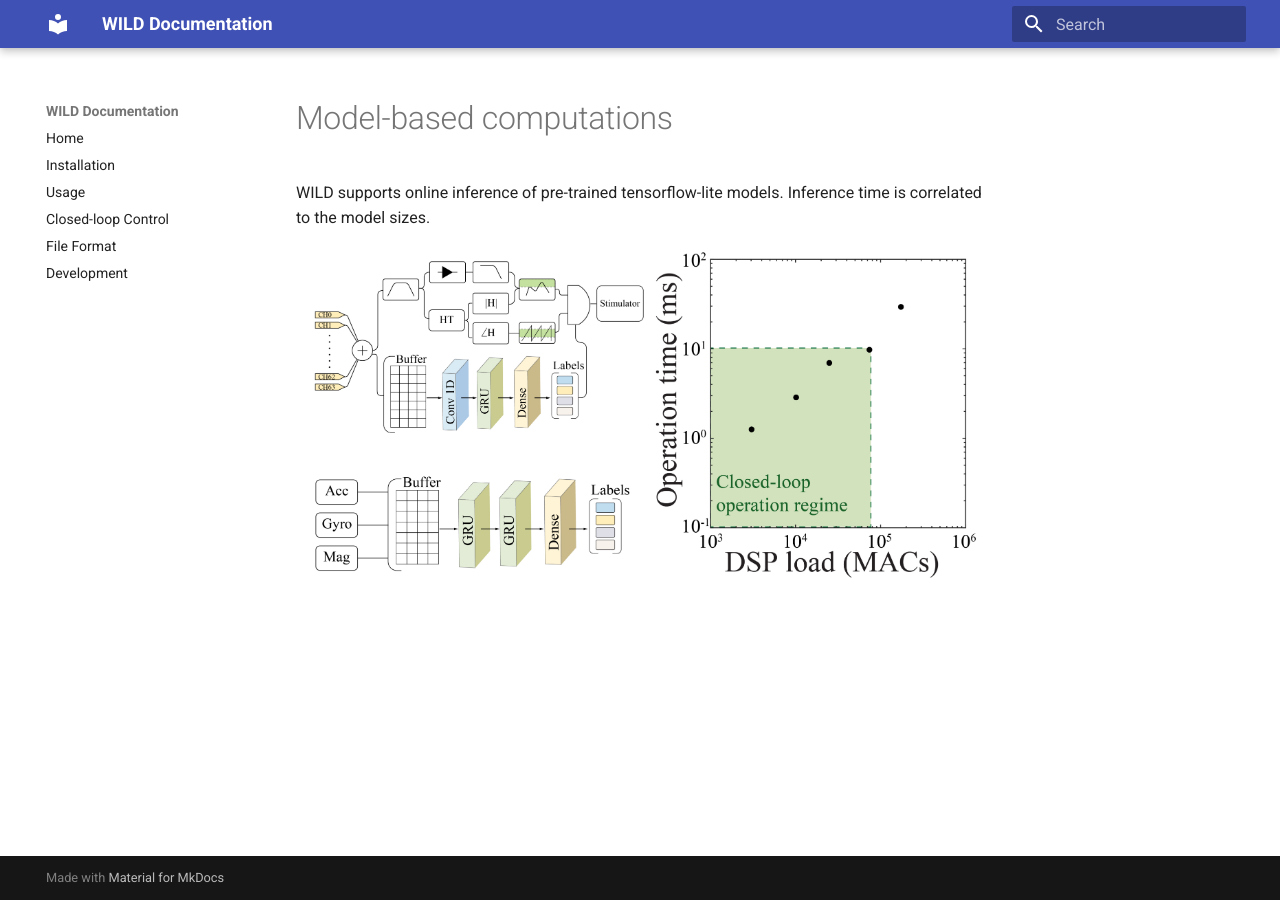
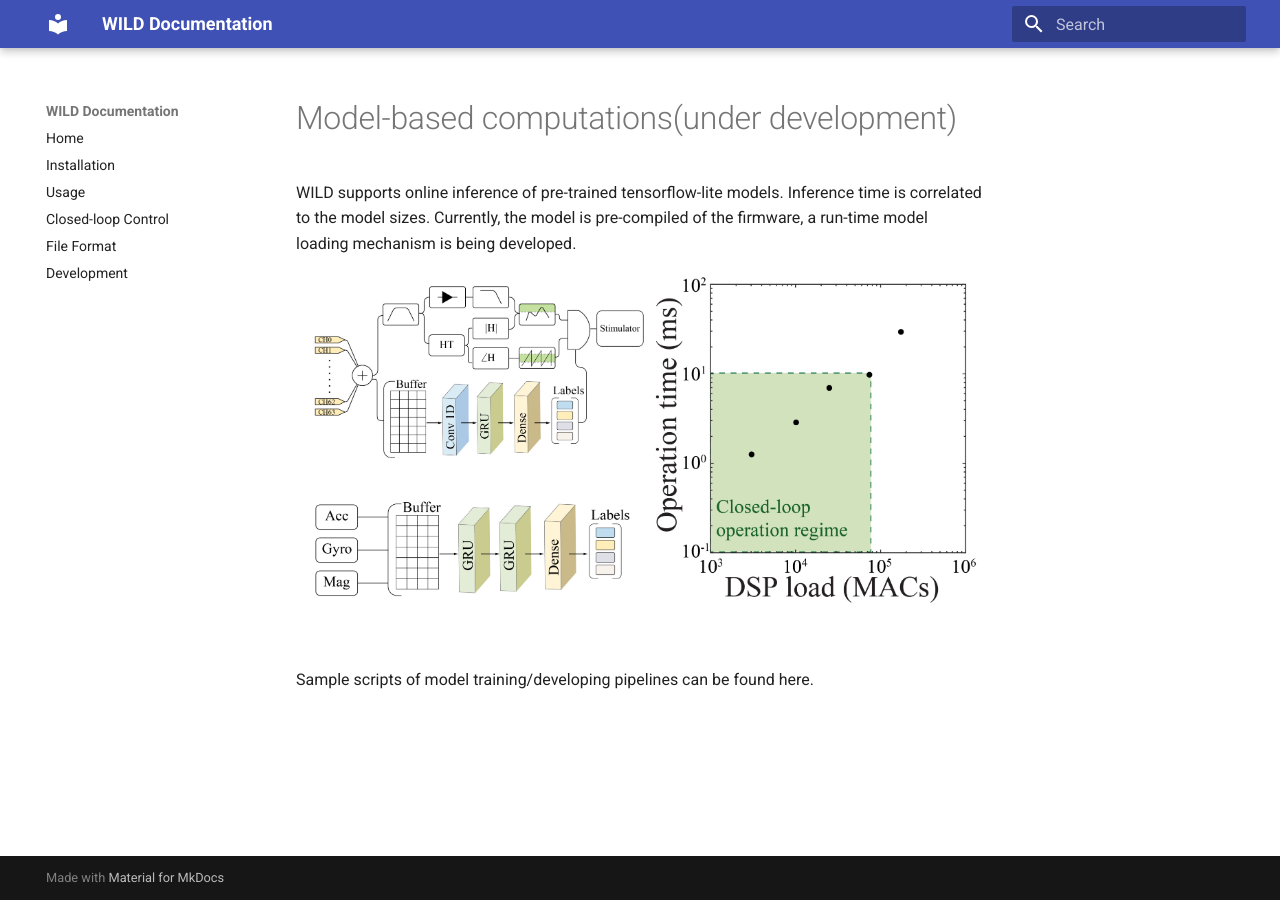
Before and after one commit to alowet/Neurologger, an MkDocs documentation site: the page built from docs/tinyML.md, in a window 1280 px wide. Built offline with MkDocs 1.6.1 and Material for MkDocs 9.7.7, drawn with Linux system fonts in a browser that asks for light colours.

Commit message:
Update tinyML.md

```diff
--- a/docs/tinyML.md
+++ b/docs/tinyML.md
@@ -1,5 +1,8 @@
 
-# Model-based computations
+# Model-based computations(under development)
 WILD supports online inference of pre-trained tensorflow-lite models.
 Inference time is correlated to the model sizes.
+Currently, the model is pre-compiled of the firmware, a run-time model loading mechanism is being developed.
 ![TinyML](images/WIrelessEphys_Github_7_TinyML.jpg)
+
+Sample scripts of model training/developing pipelines can be found here.
```
